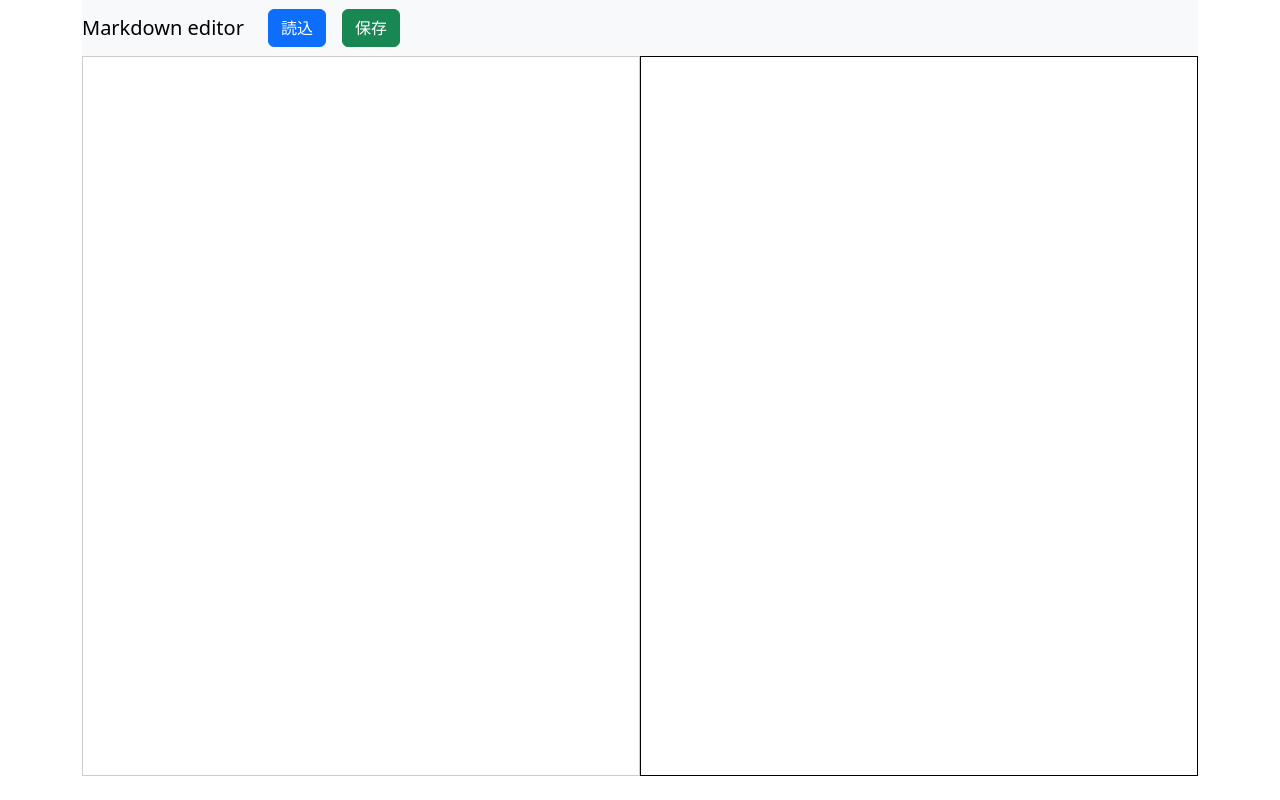
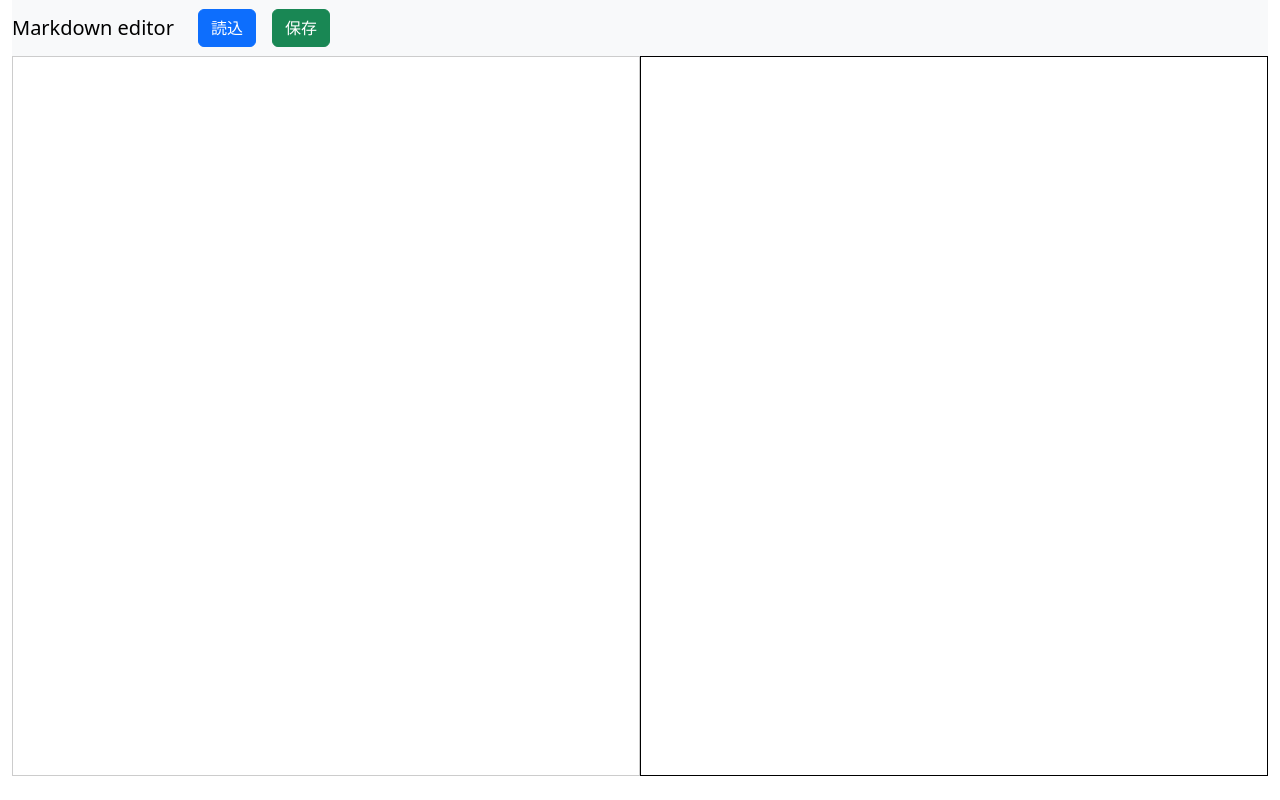
Before and after one commit to bellsanct/markdown-editor, a React (Create React App) app: page / in a window 1280 px wide. Built offline with nearby package versions, Linux system fonts and the light colour scheme.

Commit message:
container fluidに変更

```diff
--- a/src/components/MarkdownEditor.js
+++ b/src/components/MarkdownEditor.js
@@ -90,7 +90,7 @@ function MarkdownEditor() {
   };
 
   return (
-    <Container>
+    <Container fluid>
       <Navbar bg="light">
         <Navbar.Brand>Markdown editor</Navbar.Brand>
         <Nav className="ml-auto">
```
Also changed, not shown: src/components/Preview.js (deleted, +0 -7 lines).
